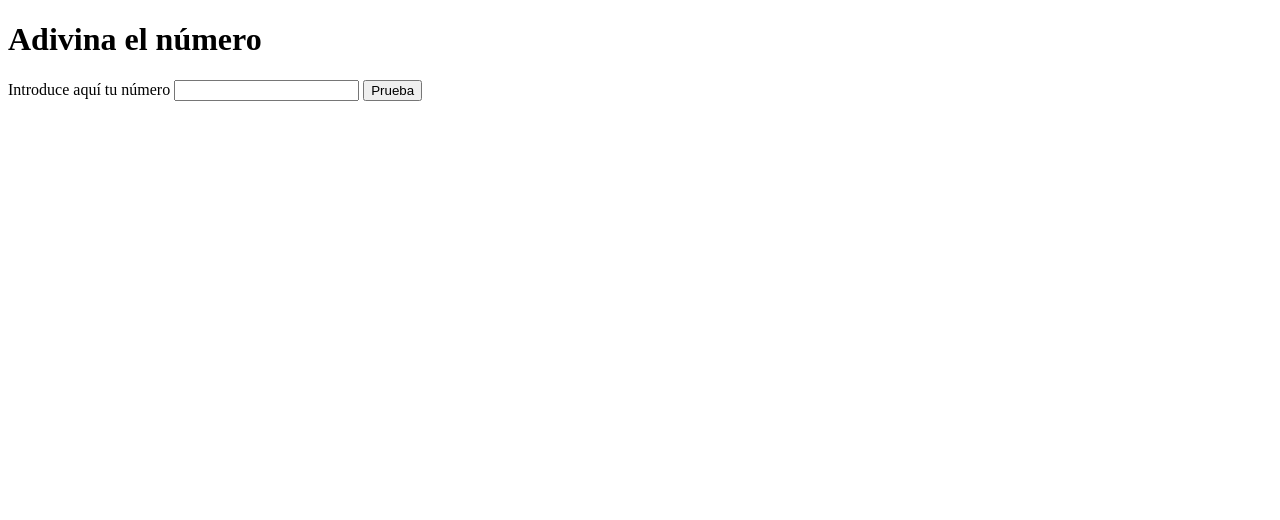
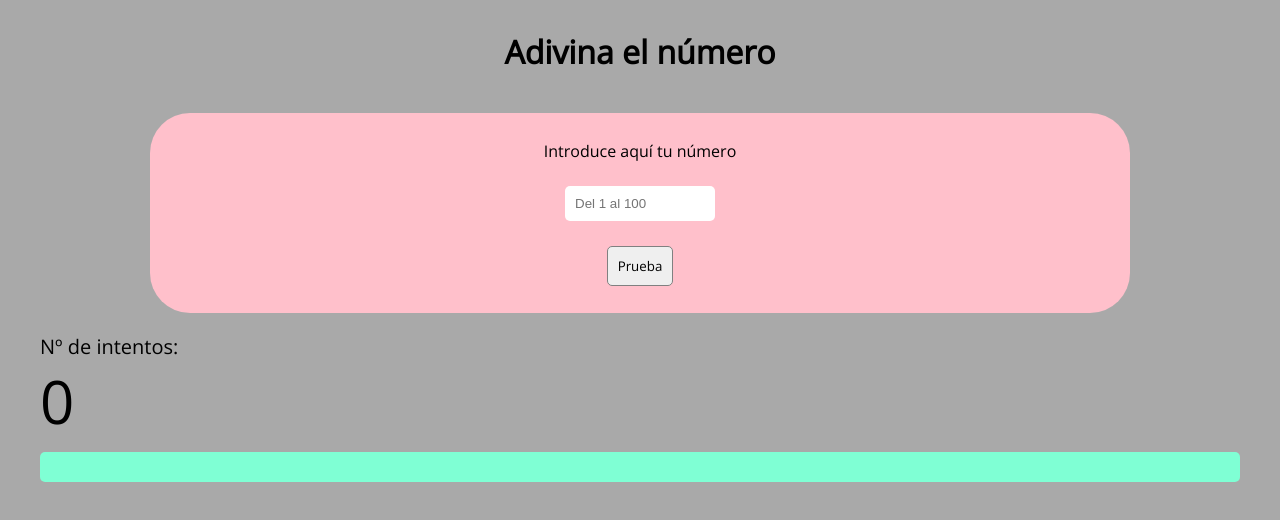
Before and after one commit to amandapadilla/m2-evaluacion-intermedia-amandapadilla, a plain HTML site: page index.html in a window 1280 px wide. Drawn offline with nearby package versions, Linux system fonts and the light colour scheme.

Commit message:
add styles to page

```diff
--- a/index.html
+++ b/index.html
@@ -4,17 +4,36 @@
     <meta charset="UTF-8" />
     <meta name="viewport" content="width=device-width, initial-scale=1.0" />
     <meta http-equiv="X-UA-Compatible" content="ie=edge" />
+    <link
+      href="https://fonts.googleapis.com/css?family=Open+Sans&display=swap"
+      rel="stylesheet"
+    />
     <link rel="stylesheet" href="./styles/main.css" />
     <title>Document</title>
   </head>
-  <body>
+  <body class="page">
     <h1 class="pageTitle">Adivina el número</h1>
     <form action="number" method="GET" class="guessNumber">
-      <label for="inputNumber">Introduce aquí tu número</label>
-      <input type="number" />
-      <input type="submit" id="inputNumber" name="inputNumber" value="Prueba" />
+      <label for="inputNumber" class="formLabel"
+        >Introduce aquí tu número</label
+      >
+      <input
+        type="number"
+        id="inputNumber"
+        class="inputNumber"
+        placeholder="Del 1 al 100"
+      />
+      <input
+        type="submit"
+        name="input-number"
+        value="Prueba"
+        class="inputSubmit"
+      />
     </form>
-    <aside class="counter"></aside>
+    <aside class="counter">
+      Nº de intentos:
+      <p class="counterNumber">0</p>
+    </aside>
     <div>
       <p class="answerResult"></p>
     </div>
--- a/styles/main.css
+++ b/styles/main.css
@@ -0,0 +1,61 @@
+* {
+  margin: 0;
+  padding: 0;
+  box-sizing: border-box;
+}
+.page {
+  background-color: darkgrey;
+}
+.pageTitle {
+  text-align: center;
+  padding-top: 30px;
+  margin-bottom: 40px;
+  font-family: "Open Sans", sans-serif;
+  font-weight: bolder;
+}
+.guessNumber {
+  height: 200px;
+  margin: 20px 150px 20px 150px;
+  padding: 15px 15px 15px 15px;
+  background-color: pink;
+  border-radius: 40px;
+  display: flex;
+  flex-direction: column;
+  align-items: center;
+  justify-content: space-around;
+}
+.formLabel {
+  font-family: "Open Sans", sans-serif;
+}
+.inputNumber {
+  width: 150px;
+  padding: 10px 10px 10px 10px;
+  border: none;
+  border-radius: 5px;
+}
+.inputSubmit {
+  widht: 100px;
+  padding: 10px 10px 10px 10px;
+  border: solid 1px gray;
+  border-radius: 5px;
+  font-family: "Open Sans", sans-serif;
+}
+.counter{
+    margin-left:40px;
+    align-self: flex-start align-self:right;
+    font-family: 'Open Sans', sans-serif;
+    font-size: 20px;
+}
+.counterNumber{
+    font-family: 'Open Sans', sans-serif;
+    font-size: 60px;
+}
+.answerResult {
+margin: 10px 40px 10px 40px;
+padding: 15px 15px 15px 15px;
+background-color: aquamarine;
+color: white;
+text-align: centre;
+font-family: 'Open Sans', sans-serif;
+border-radius: 5px;
+}
```
